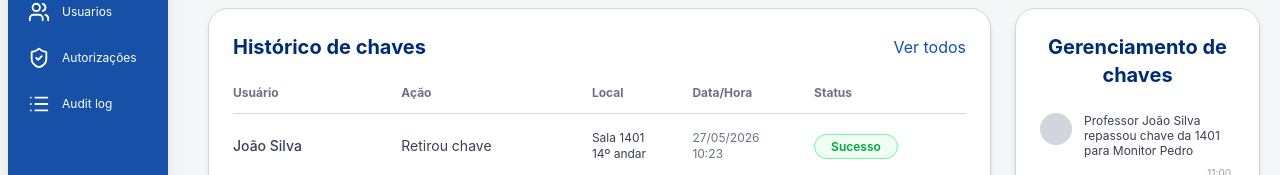
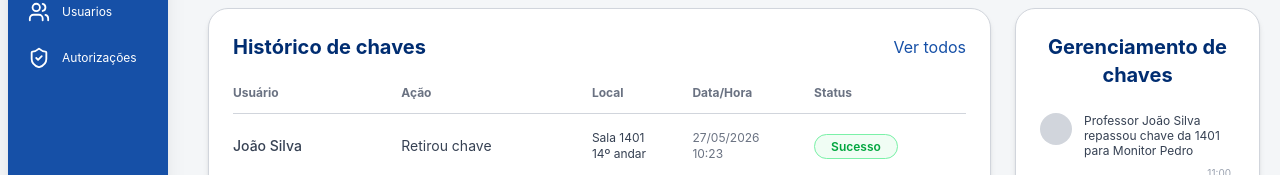
Before and after one commit to vinifvision/front-claviculario, a React (Vite) app: page /dashboard in a window 1280 px wide. Shown: the part 223-398 px from the top of the page. Built offline with nearby package versions, Linux system fonts and the light colour scheme.

Commit message:
rm: remove a aba de auditlog da side bar

```diff
--- a/src/components/Sidebar.jsx
+++ b/src/components/Sidebar.jsx
@@ -60,11 +60,6 @@ export default function Sidebar() {
             <ShieldCheck size={22} />
             <span>Autorizações</span>
           </NavLink>
-
-          <NavLink to="/audit" className={navLinkClass}>
-            <List size={22} />
-            <span>Audit log</span>
-          </NavLink>
         </nav>
       </div>
 
```
